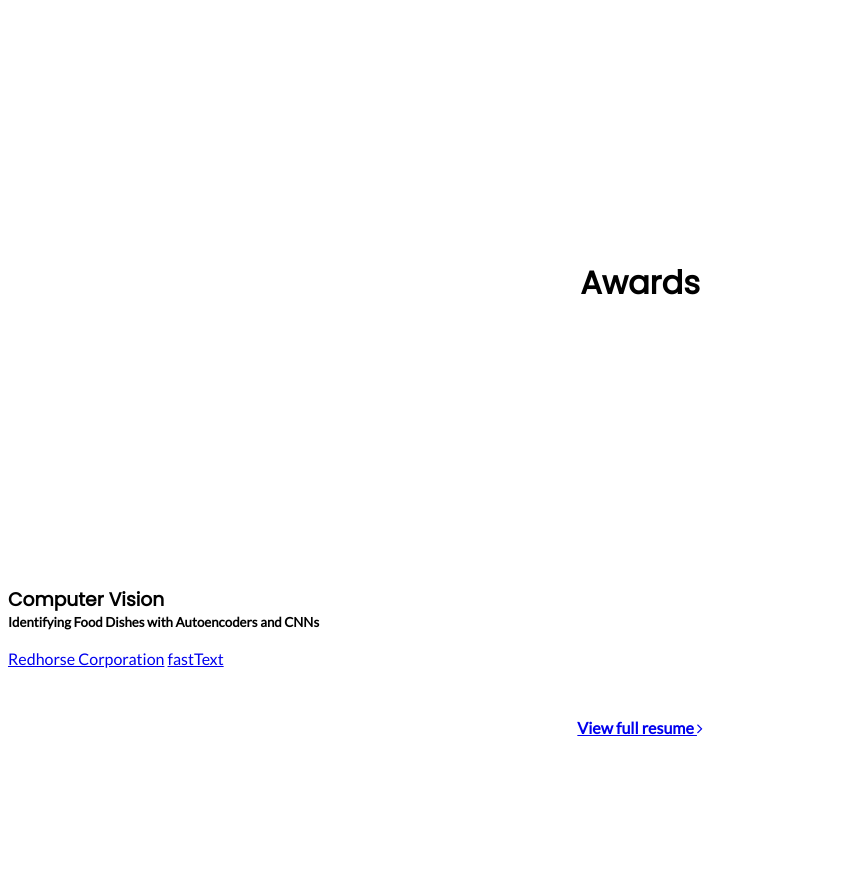
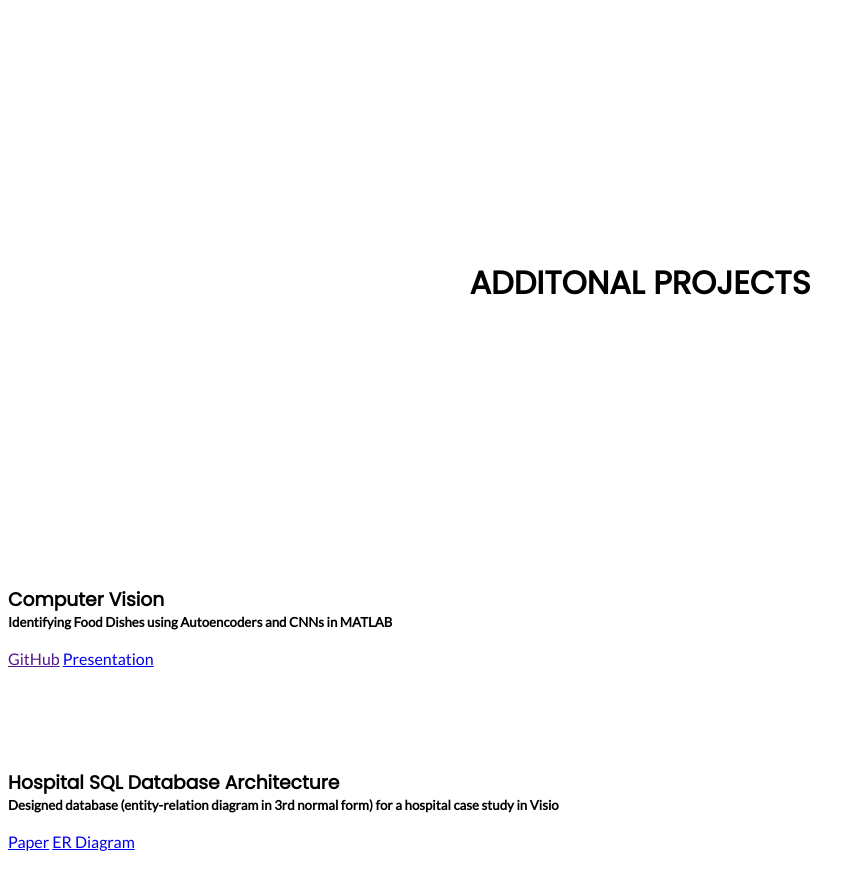
Before and after one commit to dennisjunior111/dennisjunior111.github.io, a Jekyll site: the page index.html, which Jekyll copies as it is, in a window 1280 px wide and 900 px high, scrolled down 7574 px. Shown: the top 890 px of the window, without its empty margins (0-865 px from the left). Built offline with Jekyll 4.4.1, drawn with Linux system fonts in a browser that asks for light colours; nearby versions of some CDN libraries; library files that are not in the unit come from our copies; a script that is not in the unit is left out; some of the changed text lies outside the part shown.

Commit message:
Update index.html

```diff
--- a/index.html
+++ b/index.html
@@ -147,7 +147,7 @@ This is my about me section. <b>This is how you bold</b>. This is how you refere
         </div>
         <div class="e80 black white-text text-lighten-3" align="center" style="height: 20%">
             <div class="container element">
-                <h1 class="wow fadeInUp title">Awards</h1>
+                <h1 class="wow fadeInUp title">ADDITONAL PROJECTS</h1>
             </div>
         </div>
         <div class="white">
@@ -157,9 +157,23 @@ This is my about me section. <b>This is how you bold</b>. This is how you refere
 
             <div class="container">
                 <h3 id="title" class="wow animated fadeIn title">Computer Vision</h3>
-                <h5 id="tagline" class="wow animated fadeInUp">Identifying Food Dishes with Autoencoders and CNNs</h5>
+                <h5 id="tagline" class="wow animated fadeInUp">Identifying Food Dishes using Autoencoders and CNNs in MATLAB</h5>
 
-                    <br><a class="btn black" href="https://www.redhorsecorp.com/">Redhorse Corporation</a> <a class="btn black" href="https://github.com/facebookresearch/fastText">fastText</a></p>
+                    <br><a class="btn black" href="">GitHub</a> <a class="btn black" href="https://drive.google.com/open?id=0B-WUfO-kzCSZTHJkQlRNTXJIdHM">Presentation</a></p>
+            </div>
+
+            <div class="container">
+                <h3 id="title" class="wow animated fadeIn title">Hospital SQL Database Architecture</h3>
+                <h5 id="tagline" class="wow animated fadeInUp">Designed database (entity-relation diagram in 3rd normal form) for a hospital case study in Visio</h5>
+
+                    <br><a class="btn black" href="https://drive.google.com/open?id=0B-WUfO-kzCSZaExzelhOeV93bWM">Paper</a> <a class="btn black" href="https://drive.google.com/open?id=0B-WUfO-kzCSZSldmaEtSTHRjcFE">ER Diagram</a></p>
+            </div>
+
+            <div class="container">
+                <h3 id="title" class="wow animated fadeIn title">Venetian Time: An Examination of Time and Space in Venice</h3>
+                <h5 id="tagline" class="wow animated fadeInUp">Developed isochrone map and Belltower visualization map while in Venice, Italy.</h5>
+
+                    <br><a class="btn black" href="http://bells.veniceprojectcenter.org/#/map">Belltower Interactive</a> <a class="btn black" href="https://web.wpi.edu/Pubs/E-project/Available/E-project-121814-100345/unrestricted/VE14-Time_Report.pdf">Paper</a> <a class="btn black" href="https://drive.google.com/open?id=0B-WUfO-kzCSZZ3gtRXFtLVJCMVU">Presentation</a></p>
             </div>
 
                 <center><a href="Resume.pdf"><h4>View full resume <i class="fa fa-angle-right"></i></h4></a></center>
```
